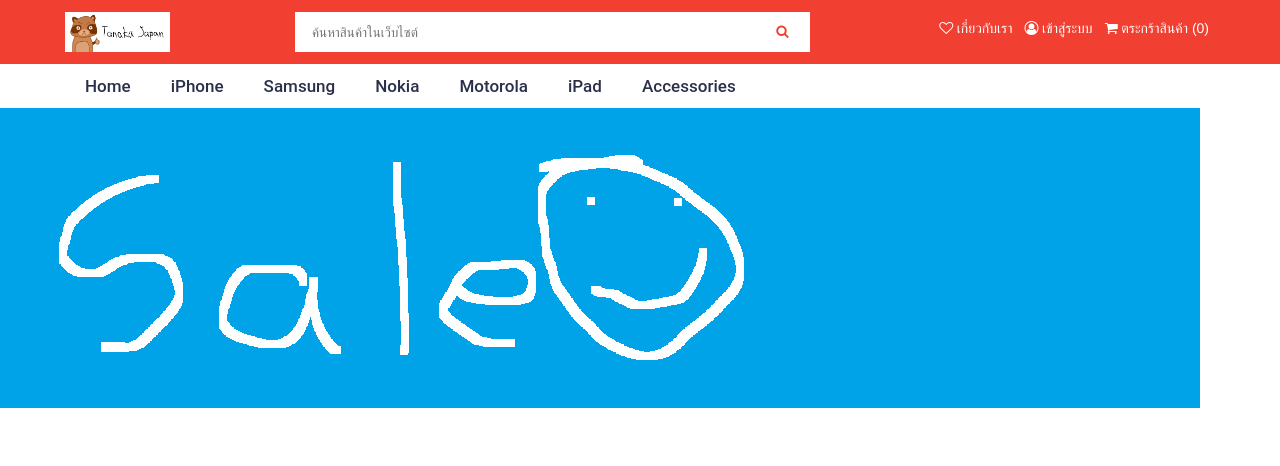
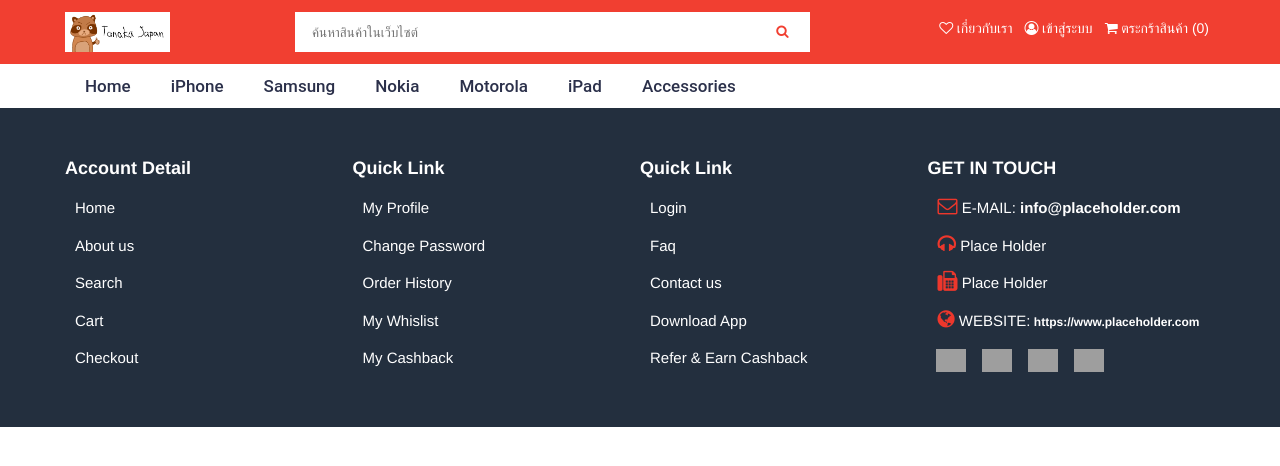
Before and after one commit to Nabsatang02/SciCom-Final, a PHP site: page / in a window 1280 px wide. Shown: the top 466 px of the page. Run offline with PHP 8.4, Linux system fonts and the light colour scheme; grey boxes are pictures that could not be loaded.

Commit message:
Add Footer

```diff
--- a/css/style.css
+++ b/css/style.css
@@ -148,3 +148,79 @@ html {
     padding: 12px 20px;
   }
   /**********  Main Menu CSS Code Ends  **********/
+
+  /**********  Footer-Section CSS Code Starts  **********/
+.footer {
+    background: #232f3e;
+    padding: 50px 0px;
+  }
+  .quicklink-menu {
+    list-style: none;
+    padding-left: 10px;
+  }
+  .quicklink-menu li a {
+    color: #fff;
+    line-height: 2.5;
+    font-size: 15px;
+    text-decoration: none;
+    font-family: "Helvetica Neue", Helvetica, Arial, sans-serif;
+  }
+  .social-media {
+    list-style: none;
+    margin-top: 10px;
+  }
+  .social-media li a img {
+    width: 30px;
+  }
+  .social-media li {
+    float: left;
+    padding: 0px 8px;
+  }
+  .quicklink-heading {
+    font-size: 18px;
+    font-weight: bold;
+    color: #fff;
+    font-family: "Helvetica Neue", Helvetica, Arial, sans-serif;
+    margin-bottom: 10px;
+  }
+  .get-in-touch {
+    list-style: none;
+    padding-left: 10px;
+  }
+  .get-in-touch li i {
+    color: #ed372c;
+    font-size: 20px;
+  }
+  .get-in-touch li {
+    color: #fff;
+    line-height: 2.5;
+    font-size: 15px;
+    text-decoration: none;
+    font-family: "Helvetica Neue", Helvetica, Arial, sans-serif;
+  }
+  .footer-e-mail {
+    font-size: 15px;
+    font-weight: bold;
+    color: #fff;
+    font-family: "Helvetica Neue", Helvetica, Arial, sans-serif;
+    text-decoration: none;
+  }
+  .footer-website {
+    font-size: 12px;
+    font-weight: bold;
+    color: #fff;
+    font-family: "Helvetica Neue", Helvetica, Arial, sans-serif;
+    text-decoration: none;
+  }
+  .footer2-bacbor {
+    background: #232f3e;
+    padding: 10px 0px;
+    border-top: 1px solid #898989;
+  }
+  .footer2-content {
+    font-size: 14px;
+    color: #fff;
+    font-family: "Helvetica Neue", Helvetica, Arial, sans-serif;
+    text-align: center;
+  }
+  /**********   Footer-Section CSS Code Ends  **********/
--- a/index.php
+++ b/index.php
@@ -71,7 +71,59 @@
 <!---------- Main Menu HTML Code Ends --------->
 
 <!---------- Slider HTML Code Starts --------->
-<div class="width-100">
+<!-- <div class="width-100">
   <img class="wimg100 slider" src="images/slider-1.png">
+</div> -->
+<!---------- Slider HTML Code Ends --------->
+
+<!-- Footer-Section HTML Code STARTS -->
+<div class="width-100 margin-top-50 footer">
+  <div class="container">
+    <div class="width-25">
+      <h2 class="quicklink-heading">Account Detail</h2>
+      <ul class="quicklink-menu">
+        <li><a href="#">Home</a></li>
+        <li><a href="#">About us</a></li>
+        <li><a href="#">Search</a></li>
+        <li><a href="#">Cart</a></li>
+        <li><a href="#">Checkout</a></li>
+      </ul>
+    </div>
+    <div class="width-25">
+      <h2 class="quicklink-heading">Quick Link</h2>
+      <ul class="quicklink-menu">
+        <li><a href="#">My Profile</a></li>
+        <li><a href="#">Change Password</a></li>
+        <li><a href="#">Order History</a></li>
+        <li><a href="#">My Whislist</a></li>
+        <li><a href="#">My Cashback</a></li>
+      </ul>
+    </div>
+    <div class="width-25">
+      <h2 class="quicklink-heading">Quick Link</h2>
+      <ul class="quicklink-menu">
+        <li><a href="#">Login</a></li>
+        <li><a href="#">Faq</a></li>
+        <li><a href="#">Contact us</a></li>
+        <li><a href="#">Download App</a></li>
+        <li><a href="#">Refer & Earn Cashback</a></li>
+      </ul>
+    </div>
+    <div class="width-25">
+      <h2 class="quicklink-heading">GET IN TOUCH</h2>
+      <ul class="get-in-touch">
+        <li><i class="fa fa-envelope-o" aria-hidden="true"></i> E-MAIL:<a href="#" class="footer-e-mail"> info@placeholder.com</a></li>
+        <li><i class="fa fa-headphones" aria-hidden="true"></i> Place Holder</li>
+        <li><i class="fa fa-fax" aria-hidden="true"></i> Place Holder</li>
+        <li><i class="fa fa-globe" aria-hidden="true"></i> WEBSITE:<a href="#" class="footer-website"> https://www.placeholder.com</a></li>
+      </ul>
+      <ul class="social-media">
+        <li><a href="#"><img src="images/icon-facebook.png"></a></li>
+        <li><a href="#"><img src="images/icon-twitter.png"></a></li>
+        <li><a href="#"><img src="images/icon-linkedin.png"></a></li>
+        <li><a href="#"><img src="images/icon-instagram.png"></a></li>
+      </ul>
+    </div>
+  </div>
 </div>
-<!---------- Slider HTML Code Ends --------->
+<!---------- Footer-Section HTML Code Ends --------->
```
